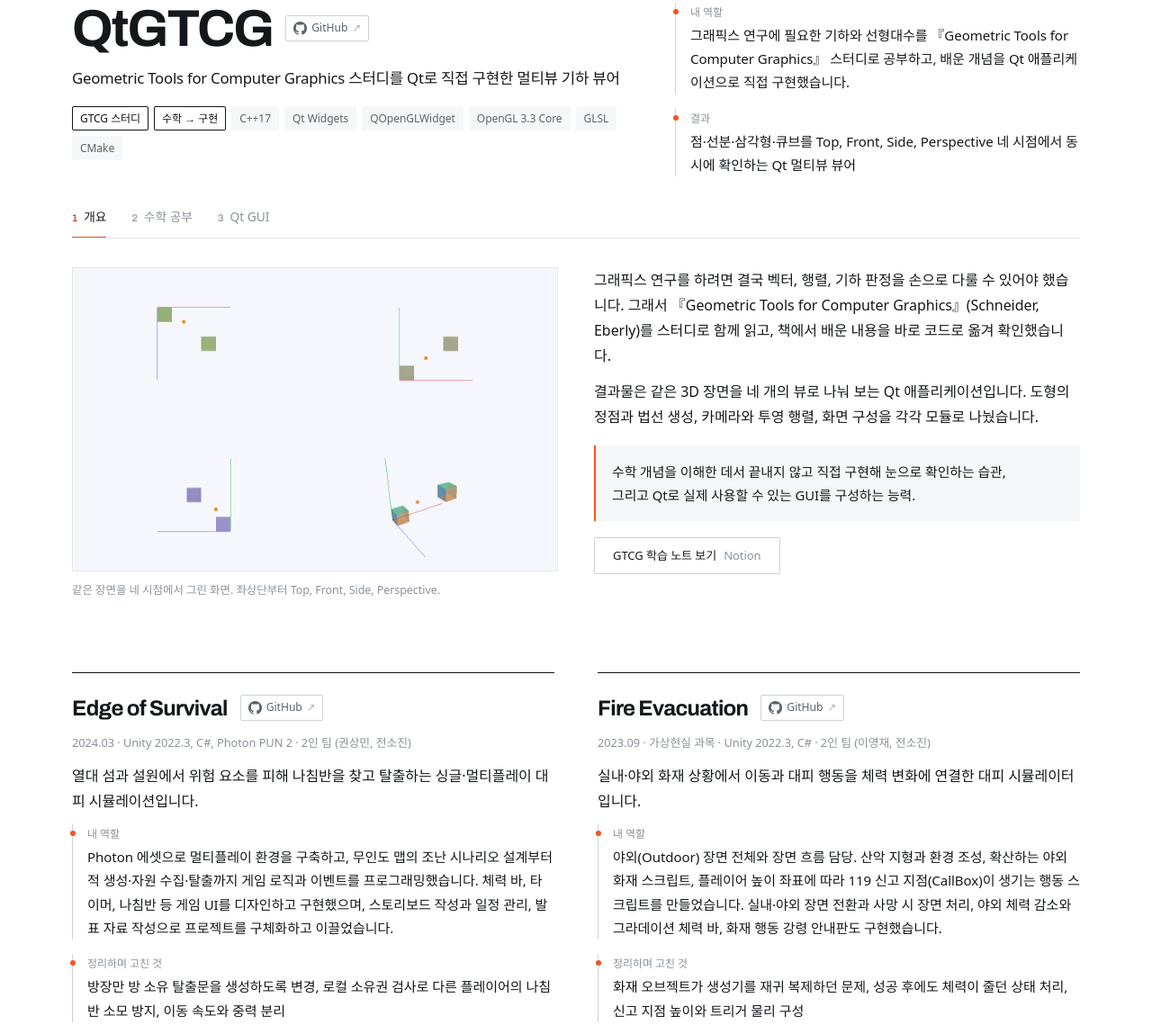
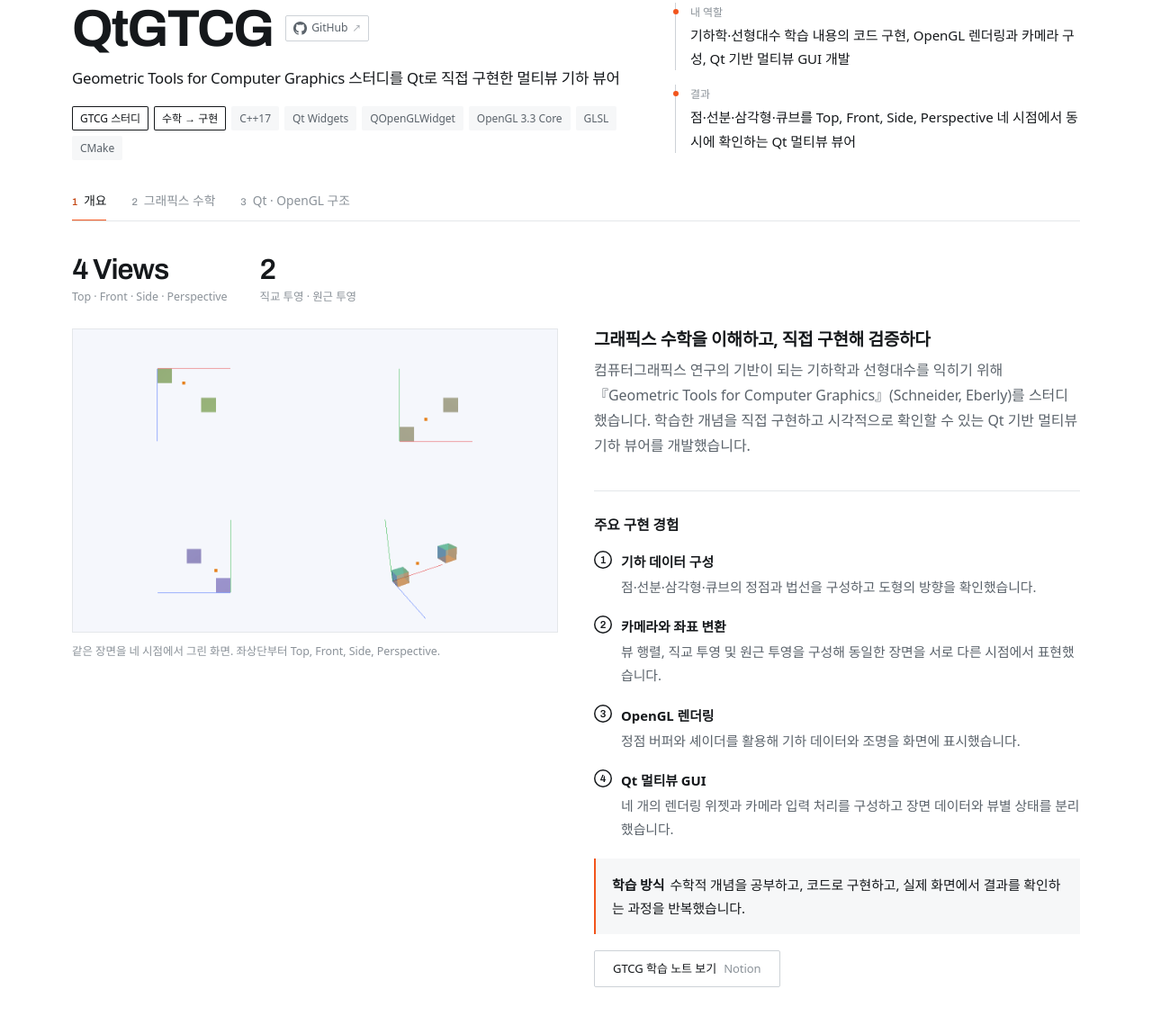
Before and after one commit to soz1p/jeon-sojin-portfolio, a plain HTML site: page index.html in a window 1280 px wide. Shown: the part 5894-7033 px from the top of the page at 90% size. Drawn offline with Linux system fonts and the light colour scheme; animation ran at ten frames a second; a web font is replaced by a local one.

Commit message:
Present QtGTCG as a graphics mathematics and Qt OpenGL implementation project

```diff
--- a/index.html
+++ b/index.html
@@ -1041,25 +1041,37 @@ pOutGrid[z * 256 * 256 + y * 256 + x].w = den.w;</code></pre>
           </div>
         </div>
         <dl class="facts">
-          <div class="fact"><dt>내 역할</dt><dd>그래픽스 연구에 필요한 기하와 선형대수를 『Geometric Tools for Computer Graphics』 스터디로 공부하고, 배운 개념을 Qt 애플리케이션으로 직접 구현했습니다.</dd></div>
+          <div class="fact"><dt>내 역할</dt><dd>기하학·선형대수 학습 내용의 코드 구현, OpenGL 렌더링과 카메라 구성, Qt 기반 멀티뷰 GUI 개발</dd></div>
           <div class="fact"><dt>결과</dt><dd>점·선분·삼각형·큐브를 Top, Front, Side, Perspective 네 시점에서 동시에 확인하는 Qt 멀티뷰 뷰어</dd></div>
         </dl>
       </div>
       <div class="tabs" role="tablist" aria-label="QtGTCG 보고서">
         <button role="tab" aria-selected="true"><span class="n">1</span>개요</button>
-        <button role="tab" aria-selected="false"><span class="n">2</span>수학 공부</button>
-        <button role="tab" aria-selected="false"><span class="n">3</span>Qt GUI</button>
+        <button role="tab" aria-selected="false"><span class="n">2</span>그래픽스 수학</button>
+        <button role="tab" aria-selected="false"><span class="n">3</span>Qt · OpenGL 구조</button>
       </div>
       <div class="panel" role="tabpanel">
+        <div class="stat-row">
+          <div><b>4 Views</b><span>Top · Front · Side · Perspective</span></div>
+          <div><b>2</b><span>직교 투영 · 원근 투영</span></div>
+        </div>
         <div class="panel-grid">
           <figure>
             <img src="img/qtgtcg-multiview.png" alt="Top, Front, Side, Perspective 네 시점으로 같은 도형 장면을 그린 2×2 화면" loading="lazy" width="1280" height="800">
             <figcaption>같은 장면을 네 시점에서 그린 화면. 좌상단부터 Top, Front, Side, Perspective.</figcaption>
           </figure>
           <div>
-            <p>그래픽스 연구를 하려면 결국 벡터, 행렬, 기하 판정을 손으로 다룰 수 있어야 했습니다. 그래서 『Geometric Tools for Computer Graphics』(Schneider, Eberly)를 스터디로 함께 읽고, 책에서 배운 내용을 바로 코드로 옮겨 확인했습니다.</p>
-            <p>결과물은 같은 3D 장면을 네 개의 뷰로 나눠 보는 Qt 애플리케이션입니다. 도형의 정점과 법선 생성, 카메라와 투영 행렬, 화면 구성을 각각 모듈로 나눴습니다.</p>
-            <div class="callout" style="margin-top:18px">수학 개념을 이해한 데서 끝내지 않고 직접 구현해 눈으로 확인하는 습관, <br>그리고 Qt로 실제 사용할 수 있는 GUI를 구성하는 능력.</div>
+            <h3 class="alg-title">그래픽스 수학을 이해하고, 직접 구현해 검증하다</h3>
+            <p class="alg-lede">컴퓨터그래픽스 연구의 기반이 되는 기하학과 선형대수를 익히기 위해 『Geometric Tools for Computer Graphics』(Schneider, Eberly)를 스터디했습니다. 학습한 개념을 직접 구현하고 시각적으로 확인할 수 있는 Qt 기반 멀티뷰 기하 뷰어를 개발했습니다.</p>
+            <div class="alg-sub"><h4>주요 구현 경험</h4>
+              <ol class="flow-v">
+                <li><b>기하 데이터 구성</b>점·선분·삼각형·큐브의 정점과 법선을 구성하고 도형의 방향을 확인했습니다.</li>
+                <li><b>카메라와 좌표 변환</b>뷰 행렬, 직교 투영 및 원근 투영을 구성해 동일한 장면을 서로 다른 시점에서 표현했습니다.</li>
+                <li><b>OpenGL 렌더링</b>정점 버퍼와 셰이더를 활용해 기하 데이터와 조명을 화면에 표시했습니다.</li>
+                <li><b>Qt 멀티뷰 GUI</b>네 개의 렌더링 위젯과 카메라 입력 처리를 구성하고 장면 데이터와 뷰별 상태를 분리했습니다.</li>
+              </ol>
+            </div>
+            <p class="callout" style="margin-top:20px"><b>학습 방식</b>수학적 개념을 공부하고, 코드로 구현하고, 실제 화면에서 결과를 확인하는 과정을 반복했습니다.</p>
             <a class="btn notebtn" href="https://app.notion.com/p/CTGC-Study-45d57523f9ec45c79d89409dbbc9b786" target="_blank" rel="noopener">GTCG 학습 노트 보기 <span>Notion</span></a>
           </div>
         </div>
@@ -1106,7 +1118,7 @@ pOutGrid[z * 256 * 256 + y * 256 + x].w = den.w;</code></pre>
               </div>
               <div class="qm-status">QStatusBar · 조작 안내와 오류 메시지</div>
             </div>
-            <figcaption>화면 구성. 2×2 QGridLayout의 각 칸은 QFrame 안에 QVBoxLayout으로 이름표와 OpenGL 뷰를 쌓았습니다.</figcaption>
+            <figcaption>GUI 구조 모식도(실행 화면 아님). 2×2 QGridLayout의 각 칸에 이름표와 OpenGL 렌더링 위젯을 배치합니다.</figcaption>
           </figure>
           <ul class="uses one">
             <li><b>레이아웃</b>QMainWindow 중앙 위젯에 QGridLayout으로 네 뷰를 배치하고, 각 뷰는 QFrame과 QVBoxLayout으로 이름표와 렌더 영역을 묶었습니다.</li>
```
